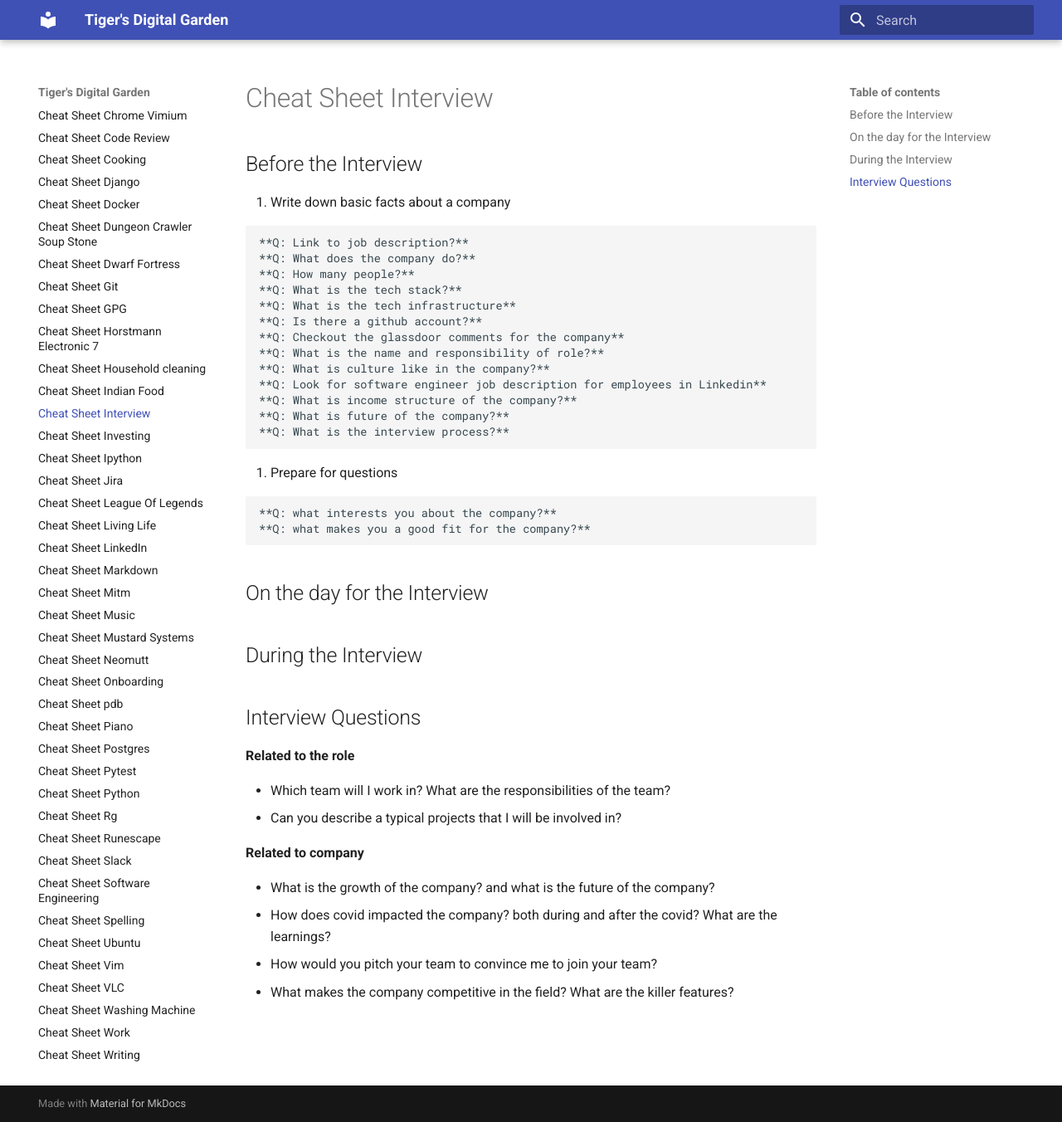
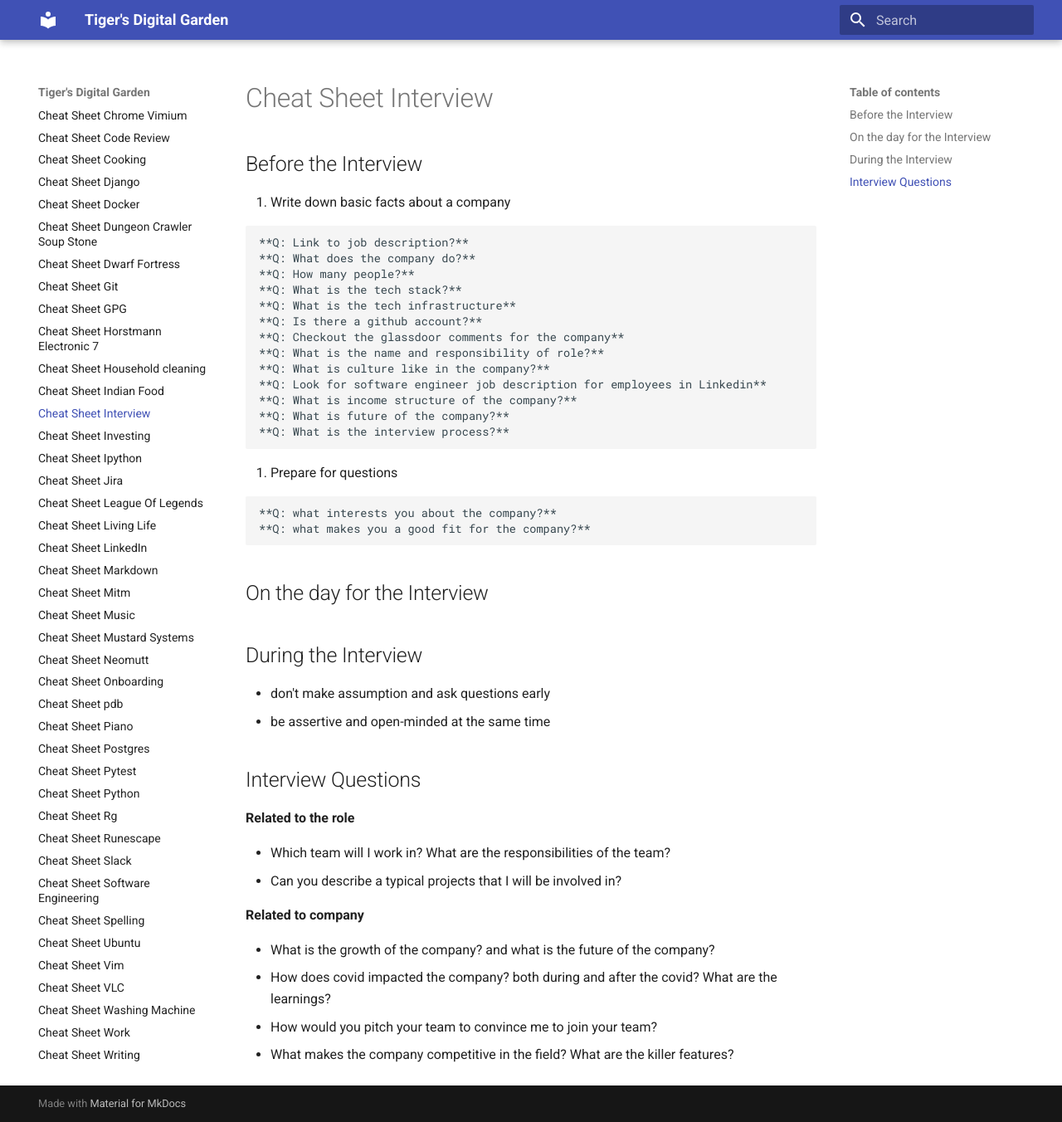
Before and after one commit to ynotstartups/notes, an MkDocs documentation site: the page built from notes/cheat-sheet-interview.md, in a window 1280 px wide and 1352 px high. Shown: the whole window at 83% size. Built offline with MkDocs 1.6.1 and Material for MkDocs 9.7.7, drawn with Linux system fonts in a browser that asks for light colours.

Commit message:
add notes

```diff
--- a/notes/cheat-sheet-interview.md
+++ b/notes/cheat-sheet-interview.md
@@ -31,6 +31,9 @@
 
 ## During the Interview
 
+- don't make assumption and ask questions early
+- be assertive and open-minded at the same time
+
 ## Interview Questions
 
 **Related to the role**
```
